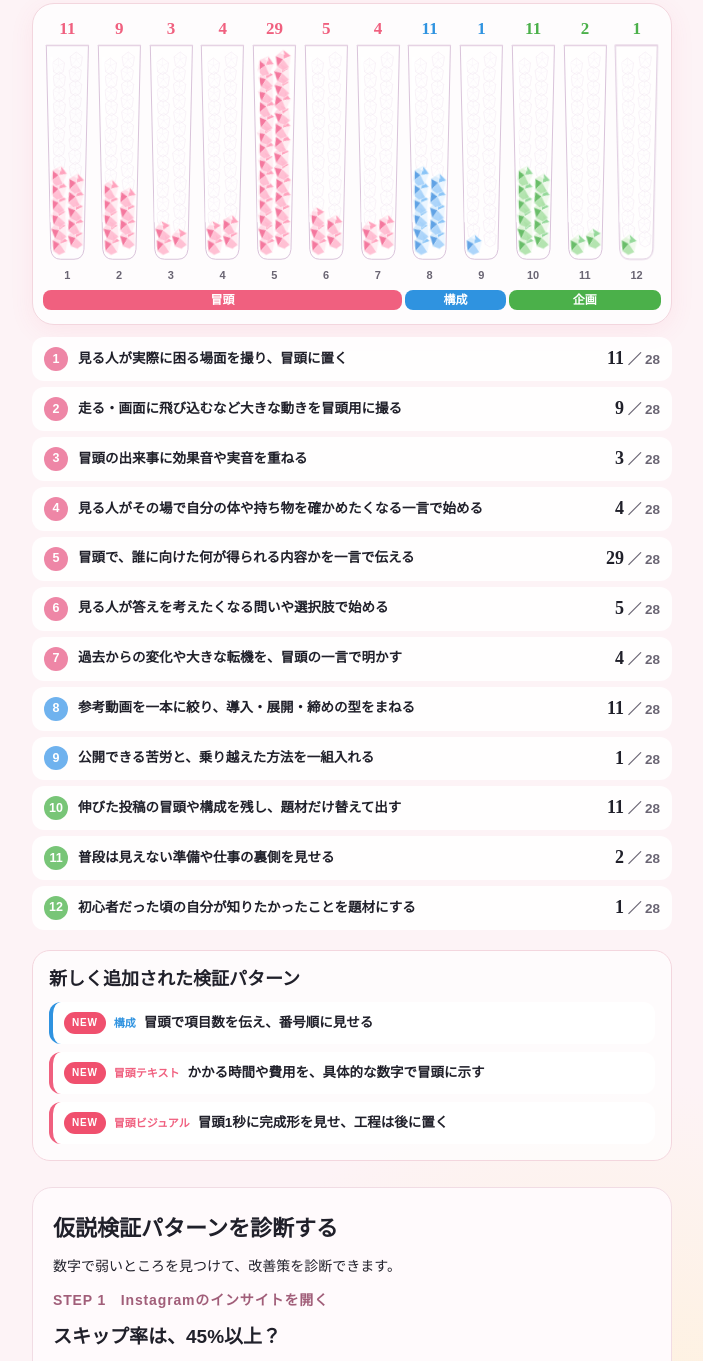
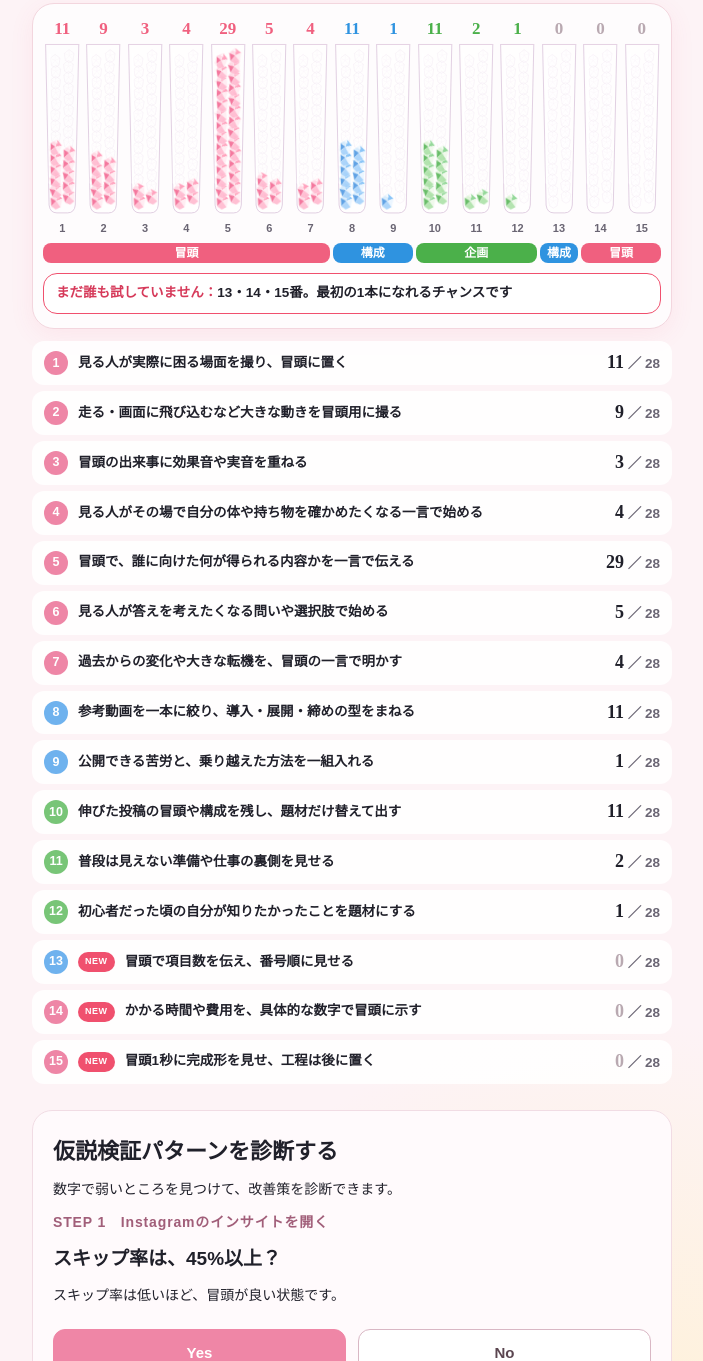
Before and after one commit to yudaikawaguchi1207/sakiyomi-kasetsu-progress, a plain HTML site: page index.html in a window 1280 px wide. Shown: the part 1644-3005 px from the top of the page, without its empty margins (288-991 px from the left). Drawn offline with Linux system fonts and the light colour scheme; a web font is replaced by a local one.

Commit message:
進捗を自動更新

```diff
--- a/index.html
+++ b/index.html
@@ -3,7 +3,7 @@
 <link rel="stylesheet" href="https://fonts.googleapis.com/css2?family=Shippori+Mincho+B1:wght@700;800&family=Zen+Maru+Gothic:wght@500;700;900&display=swap">
 <style>
 /* 11月仮説検証キャンペーンCRのトンマナ（淡いピンクの水彩地・半透明の虹色クリスタル・コーラルの差し色）。
-   1画面目＝340個の宝石の山。実施1本につき1粒が光る／2画面目＝12個のガラス瓶。実施1本につき1粒たまり、28粒で満杯。
+   1画面目＝340個の宝石の山。実施1本につき1粒が光る／2画面目＝15個のガラス瓶。実施1本につき1粒たまり、28粒で満杯。
    冒頭=ピンク／構成=ブルー／企画=グリーンは診断チャートと同じ。明るい1テーマで完結 */
 :root {
   --bg: #fdf3f6;
@@ -95,12 +95,12 @@ h1 em { font-style: normal; color: var(--coral); }
   .campaign-flow-note { grid-column: 2; grid-row: 2; }
 }
 
-/* 2画面目：12個のガラス瓶 */
+/* 2画面目：15個のガラス瓶 */
 .sec-head { display: grid; gap: 2px; }
 .sec-head h2 { font-family: var(--font-display); font-weight: 800; font-size: 24px; margin: 0; }
 .sec-head p { margin: 0; color: var(--ink-sub); font-size: 13px; font-weight: 700; }
 .panel { background: var(--card); border: 1px solid var(--line); border-radius: 22px; padding: 16px 10px 14px; box-shadow: 0 6px 24px #f0506e14; }
-.cols { display: grid; grid-template-columns: repeat(12, minmax(0, 1fr)); gap: 3px; align-items: end; }
+.cols { display: grid; grid-template-columns: repeat(15, minmax(0, 1fr)); gap: 3px; align-items: end; }
 .col { display: grid; gap: 4px; justify-items: center; }
 .col .n { font-family: var(--font-display); font-weight: 800; font-size: 17px; line-height: 1; font-variant-numeric: tabular-nums; }
 .col .n.zero { color: #b9a9b1; }
@@ -109,11 +109,11 @@ h1 em { font-style: normal; color: var(--coral); }
 .col.g-pink .n:not(.zero) { color: var(--pink); }
 .col.g-blue .n:not(.zero) { color: var(--blue); }
 .col.g-green .n:not(.zero) { color: var(--green); }
-.tags { display: grid; grid-template-columns: repeat(12, minmax(0, 1fr)); gap: 3px; margin-top: 6px; }
-.tags span { text-align: center; font-weight: 900; font-size: 12px; color: #fff; border-radius: 8px; padding: 1px 0; white-space: nowrap; }
-.tags .g-pink { background: var(--pink); grid-column: span 7; }
-.tags .g-blue { background: var(--blue); grid-column: span 2; }
-.tags .g-green { background: var(--green); grid-column: span 3; }
+.tags { display: grid; grid-template-columns: repeat(15, minmax(0, 1fr)); gap: 3px; margin-top: 6px; }
+.tags span { grid-column: span var(--span); text-align: center; font-weight: 900; font-size: 12px; color: #fff; border-radius: 8px; padding: 1px 0; white-space: nowrap; }
+.tags .g-pink { background: var(--pink); }
+.tags .g-blue { background: var(--blue); }
+.tags .g-green { background: var(--green); }
 .vacant { margin: 10px 0 0; background: #fff; border: 1.5px solid var(--coral); border-radius: 14px; padding: 9px 12px; font-size: 13.5px; font-weight: 700; }
 .vacant b { color: var(--coral-deep); }
 
@@ -125,22 +125,14 @@ h1 em { font-style: normal; color: var(--coral); }
 .legend .c { flex: none; font-weight: 900; font-variant-numeric: tabular-nums; color: var(--ink-sub); }
 .legend .c b { font-family: var(--font-display); font-size: 18px; color: var(--ink); }
 .legend .zero .c b { color: #b9a9b1; }
-
-/* 人数別タブで赤背景になった新しい検証パターン。既存12個の集計・瓶・診断には混ぜない。 */
-.new-patterns { display: grid; gap: 10px; margin-top: 8px; padding: 16px; background: #ffffffa8; border: 1px solid var(--line); border-radius: 18px; }
-.new-patterns h3 { margin: 0; font-family: var(--font-display); font-size: 18px; line-height: 1.4; }
-.new-patterns ul { display: grid; gap: 8px; margin: 0; padding: 0; list-style: none; }
-.new-pattern { display: grid; grid-template-columns: auto auto minmax(0, 1fr); align-items: center; gap: 8px; min-width: 0; padding: 10px 11px; background: #fff; border-radius: 12px; border-left: 4px solid var(--pattern-color); }
-.new-badge { display: inline-grid; place-items: center; min-height: 22px; padding: 2px 8px; border-radius: 999px; background: var(--coral); color: #fff; font-size: 10px; font-weight: 900; letter-spacing: .08em; line-height: 1; }
-.new-pattern-group { color: var(--pattern-color); font-size: 11px; font-weight: 900; white-space: nowrap; }
-.new-pattern-text { min-width: 0; font-size: 13.5px; font-weight: 700; line-height: 1.5; }
-.new-pattern.opening { --pattern-color: var(--pink); }
-.new-pattern.structure { --pattern-color: var(--blue); }
+.legend .new-badge { flex: none; display: inline-grid; place-items: center; min-height: 20px; padding: 2px 7px; border-radius: 999px; background: var(--coral); color: #fff; font-size: 9px; font-weight: 900; letter-spacing: .06em; line-height: 1; }
 @media (max-width: 420px) {
-  .new-patterns { padding: 14px 12px; }
-  .new-pattern { grid-template-columns: auto minmax(0, 1fr); }
-  .new-pattern-group { grid-column: 1; }
-  .new-pattern-text { grid-column: 2; grid-row: 1 / 3; }
+  .cols, .tags { gap: 2px; }
+  .col .n { font-size: 14px; }
+  .col .no { font-size: 9px; }
+  .tags span { font-size: 9px; }
+  .legend li { gap: 7px; padding-inline: 9px; }
+  .legend .new-badge { padding-inline: 5px; font-size: 8px; }
 }
 
 .cta-group { display: grid; gap: 12px; }
@@ -276,33 +268,19 @@ body.introducing .shackle { animation-play-state:paused; }
   </section>
 
   <section style="display:grid; gap:12px" aria-label="改善策ごとの進捗">
-    <div class="sec-head"><h2>12個の改善策</h2><p>実施1本で1粒。<span id="per"></span>粒で瓶がいっぱいになります</p></div>
+    <div class="sec-head"><h2>15個の改善策</h2><p>実施1本で1粒。<span id="per"></span>粒で瓶がいっぱいになります</p></div>
     <div class="panel">
       <div class="cols" id="cols"></div>
-      <div class="tags"><span class="g-pink">冒頭</span><span class="g-blue">構成</span><span class="g-green">企画</span></div>
+      <div class="tags">
+        <span class="g-pink" style="--span:7">冒頭</span>
+        <span class="g-blue" style="--span:2">構成</span>
+        <span class="g-green" style="--span:3">企画</span>
+        <span class="g-blue" style="--span:1">構成</span>
+        <span class="g-pink" style="--span:2">冒頭</span>
+      </div>
       <div class="vacant" id="vacant" hidden></div>
     </div>
     <ul class="legend" id="legend"></ul>
-    <section class="new-patterns" aria-labelledby="new-patterns-title">
-      <h3 id="new-patterns-title">新しく追加された検証パターン</h3>
-      <ul>
-        <li class="new-pattern structure">
-          <span class="new-badge">NEW</span>
-          <span class="new-pattern-group">構成</span>
-          <span class="new-pattern-text">冒頭で項目数を伝え、番号順に見せる</span>
-        </li>
-        <li class="new-pattern opening">
-          <span class="new-badge">NEW</span>
-          <span class="new-pattern-group">冒頭テキスト</span>
-          <span class="new-pattern-text">かかる時間や費用を、具体的な数字で冒頭に示す</span>
-        </li>
-        <li class="new-pattern opening">
-          <span class="new-badge">NEW</span>
-          <span class="new-pattern-group">冒頭ビジュアル</span>
-          <span class="new-pattern-text">冒頭1秒に完成形を見せ、工程は後に置く</span>
-        </li>
-      </ul>
-    </section>
   </section>
 
   <section class="diagnosis" aria-labelledby="diagnosis-title">
@@ -414,6 +392,27 @@ const DATA = {
       "g": "green",
       "text": "初心者だった頃の自分が知りたかったことを題材にする",
       "count": 1
+    },
+    {
+      "no": 13,
+      "g": "blue",
+      "text": "冒頭で項目数を伝え、番号順に見せる",
+      "count": 0,
+      "isNew": true
+    },
+    {
+      "no": 14,
+      "g": "pink",
+      "text": "かかる時間や費用を、具体的な数字で冒頭に示す",
+      "count": 0,
+      "isNew": true
+    },
+    {
+      "no": 15,
+      "g": "pink",
+      "text": "冒頭1秒に完成形を見せ、工程は後に置く",
+      "count": 0,
+      "isNew": true
     }
   ]
 };
@@ -515,7 +514,7 @@ const GIRL = "1115,1021 1125,880 1180,790 1240,740 1255,690 1285,610 1370,588 14
     '<g clip-path="url(#crystal-only)" filter="url(#glint)">' + stars + '</g>' + marks;
 })();
 
-/* 2画面目：12個のガラス瓶。実施1本につき、その色の宝石が1粒たまる（28粒で満杯） */
+/* 2画面目：15個のガラス瓶。実施1本につき、その色の宝石が1粒たまる（28粒で満杯） */
 const cols = $("cols"), legend = $("legend");
 const EDGE = { pink: "#ee86a6", blue: "#6fb2ee", green: "#78c577" };
 const GLASS = "M3 4H41L37 188Q36 197 28 197H16Q8 197 7 188Z";
@@ -549,7 +548,7 @@ DATA.items.forEach((it) => {
 
   const li = document.createElement("li");
   if (it.count === 0) li.className = "zero";
-  li.innerHTML = '<span class="no" style="background:' + EDGE[it.g] + '">' + it.no + '</span><span class="txt">' + esc(it.text) +
+  li.innerHTML = '<span class="no" style="background:' + EDGE[it.g] + '">' + it.no + '</span>' + (it.isNew ? '<span class="new-badge">NEW</span>' : '') + '<span class="txt">' + esc(it.text) +
     '</span><span class="c"><b>' + it.count + '</b> ／ ' + DATA.perGoal + '</span>';
   legend.appendChild(li);
 });
```
